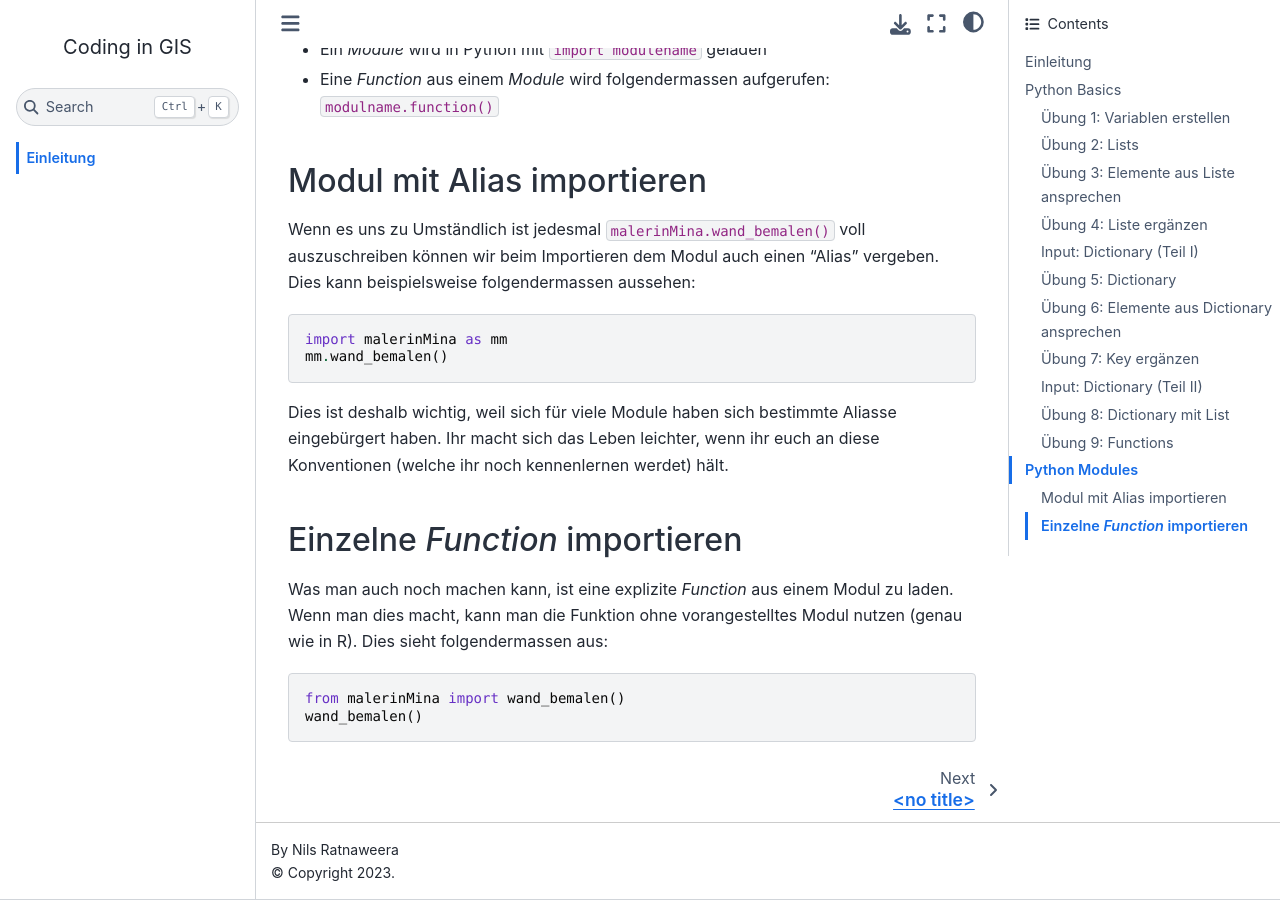
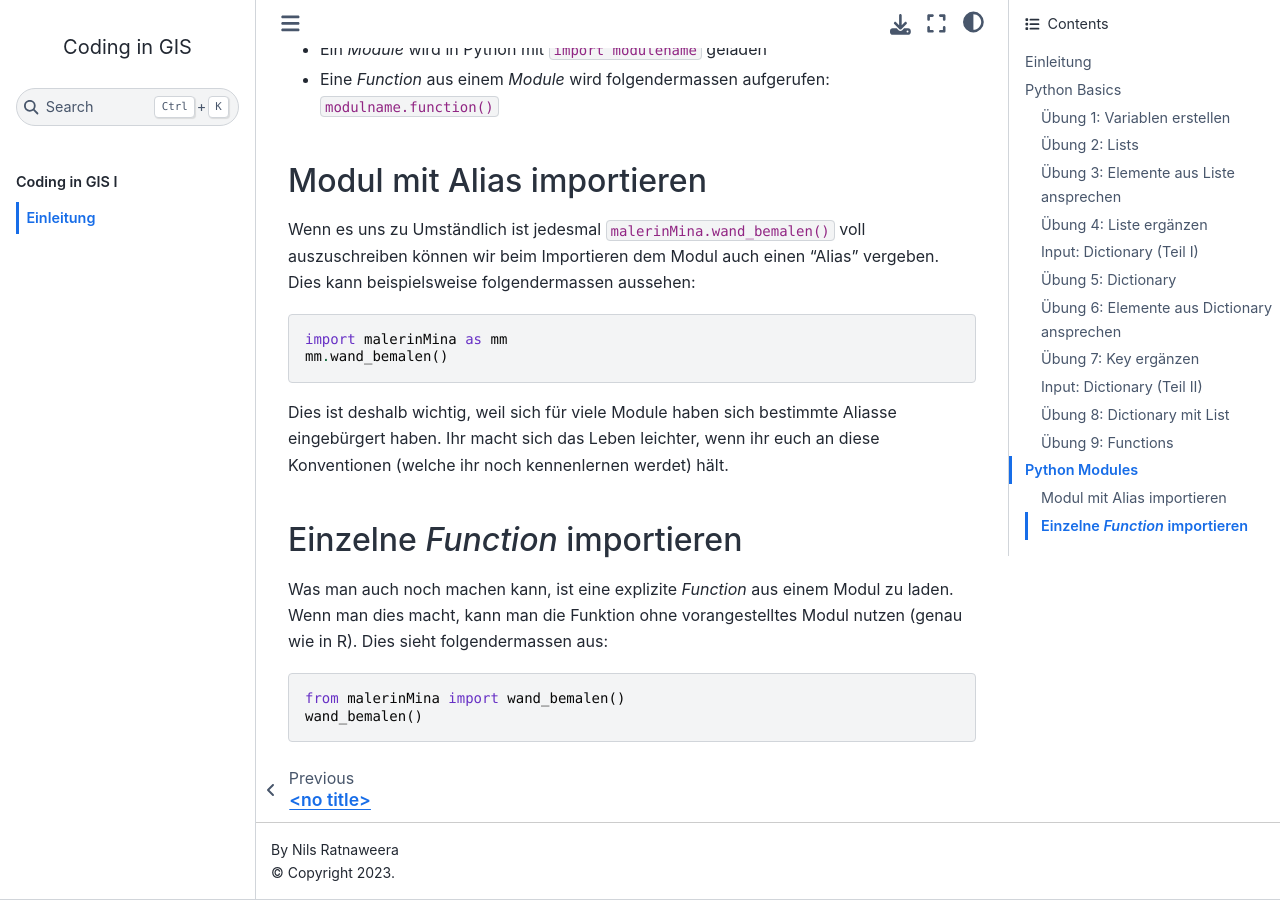
Before and after one commit to ratnavis/codingingis, a Jupyter Book: the page built from 01_CodinginGIS1_uebung.ipynb, in a window 1280 px wide and 900 px high, scrolled down 5959 px. Built offline with Jupyter Book 1.0.4 settings and Sphinx 7.4.7 and the Sphinx Book theme 1.1.4, drawn with Linux system fonts in a browser that asks for light colours.

Commit message:
updated toc

```diff
--- a/_toc.yml
+++ b/_toc.yml
@@ -1,3 +1,5 @@
-file: 01_CodinginGIS1_uebung
-sections:
-- file: Untitled
+- file: intro
+
+- part: Coding in GIS I
+  chapters:
+  - file: 01_CodinginGIS1_uebung
```
